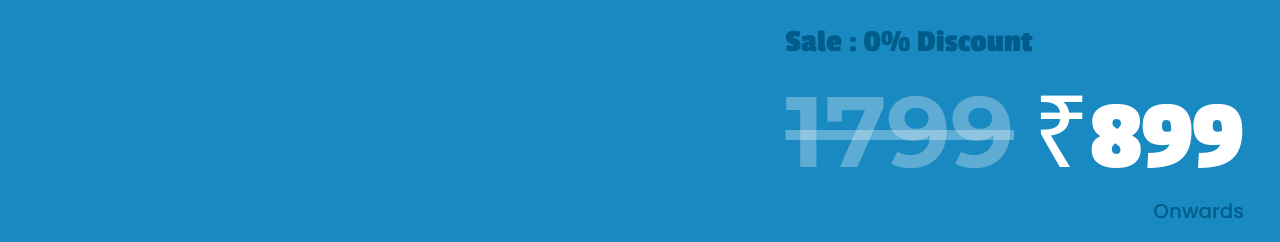
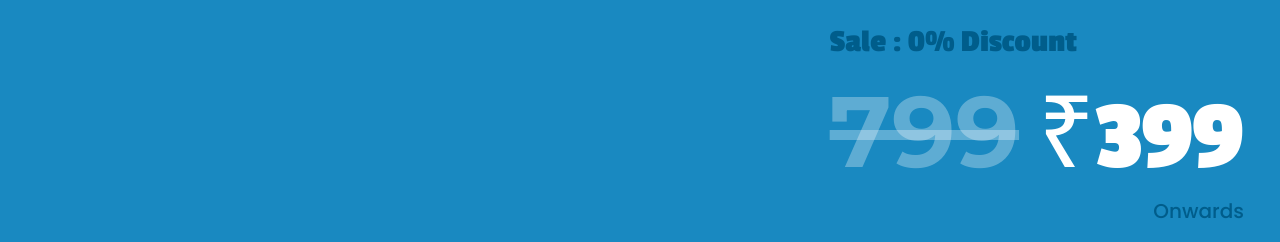
Before and after one commit to Code-Nimbus-Solutions/Invitation-nation-holy-website, a React (Vite) app in the folder HolyWebsite/HolyWebsite/: page / in a window 1280 px wide. Shown: the part 824-1066 px from the top of the page. Built offline with nearby package versions, Linux system fonts and the light colour scheme; no server answers; a web font is replaced by a local one.

Commit message:
price change

```diff
--- a/HolyWebsite/HolyWebsite/src/CSSfiles/Cart.css
+++ b/HolyWebsite/HolyWebsite/src/CSSfiles/Cart.css
@@ -157,6 +157,7 @@ option{
     color: #1989C1;
     font-weight: 700;
     font-family: "Montserrat", sans-serif;
+    border-radius: 4px;
 }
 .turst-container{
     display: flex;
--- a/HolyWebsite/HolyWebsite/src/Component/Cart-card.jsx
+++ b/HolyWebsite/HolyWebsite/src/Component/Cart-card.jsx
@@ -183,9 +183,9 @@ export default function CartCard({ productName }) {
     <img src={trust1} alt="" className="trust1" />
     <p>100% Secure Transaction</p>
     <img src={trust2} alt="" className="trust1" />
-    <p>100% Secure Transaction</p>
+    <p>Your Data is Highly Secure</p>
     <img src={trust3} alt="" className="trust1" />
-    <p>100% Secure Transaction</p>
+    <p>User Trusted Product</p>
   </div>
 
 </div>
--- a/HolyWebsite/HolyWebsite/src/Components/Countdown-section.jsx
+++ b/HolyWebsite/HolyWebsite/src/Components/Countdown-section.jsx
@@ -53,7 +53,7 @@ const CountdownSection = () => {
             <h3 className="count-down-price-title">Sale : {offerPercentage}% Discount</h3>
             {/* Assuming the original price is 1799 */}
             <p className="count-down-price-value">
-              <s>1799</s> ₹899
+              <s>799</s> ₹399
             </p>
             <span>Onwards</span>
           </div>
```
